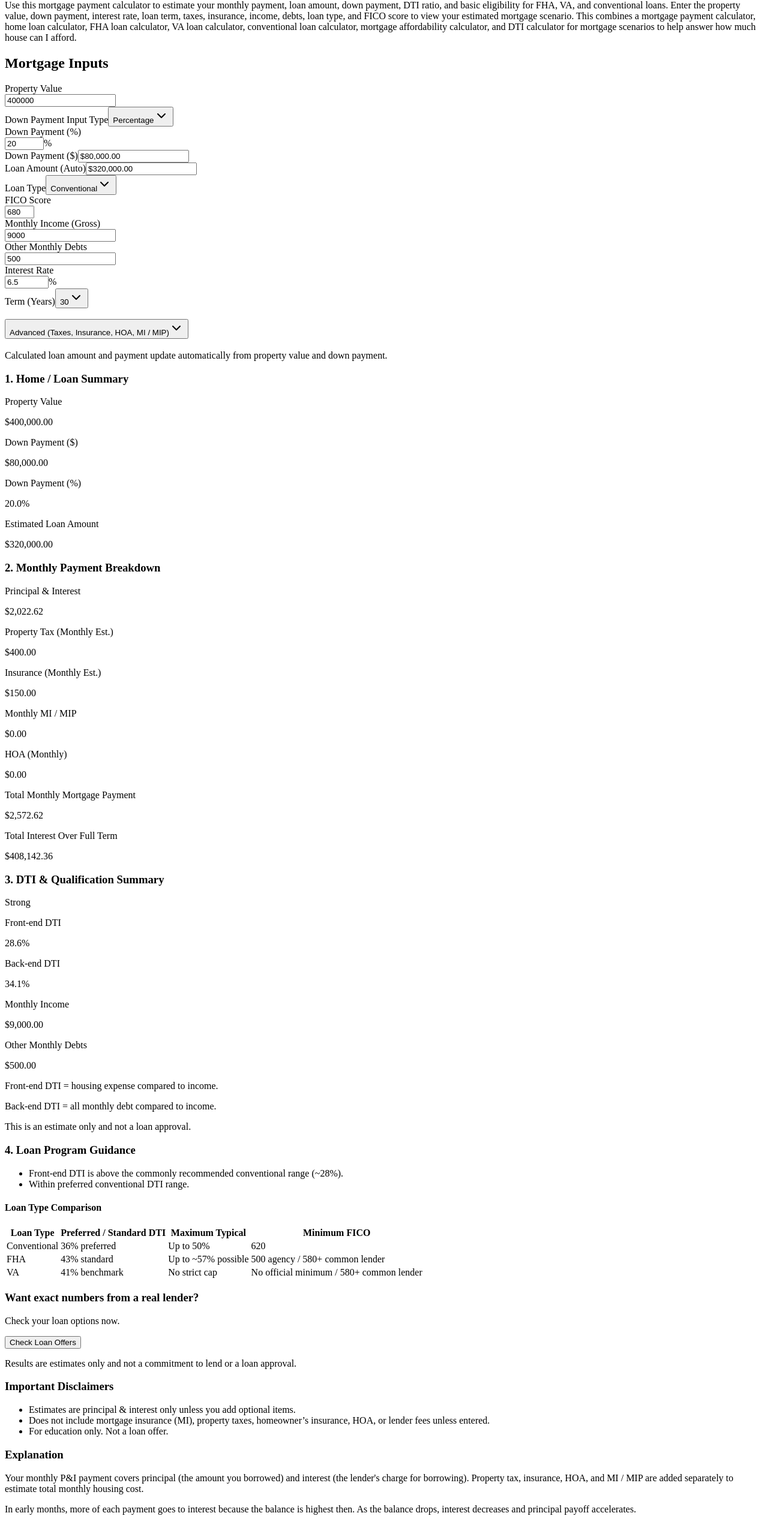
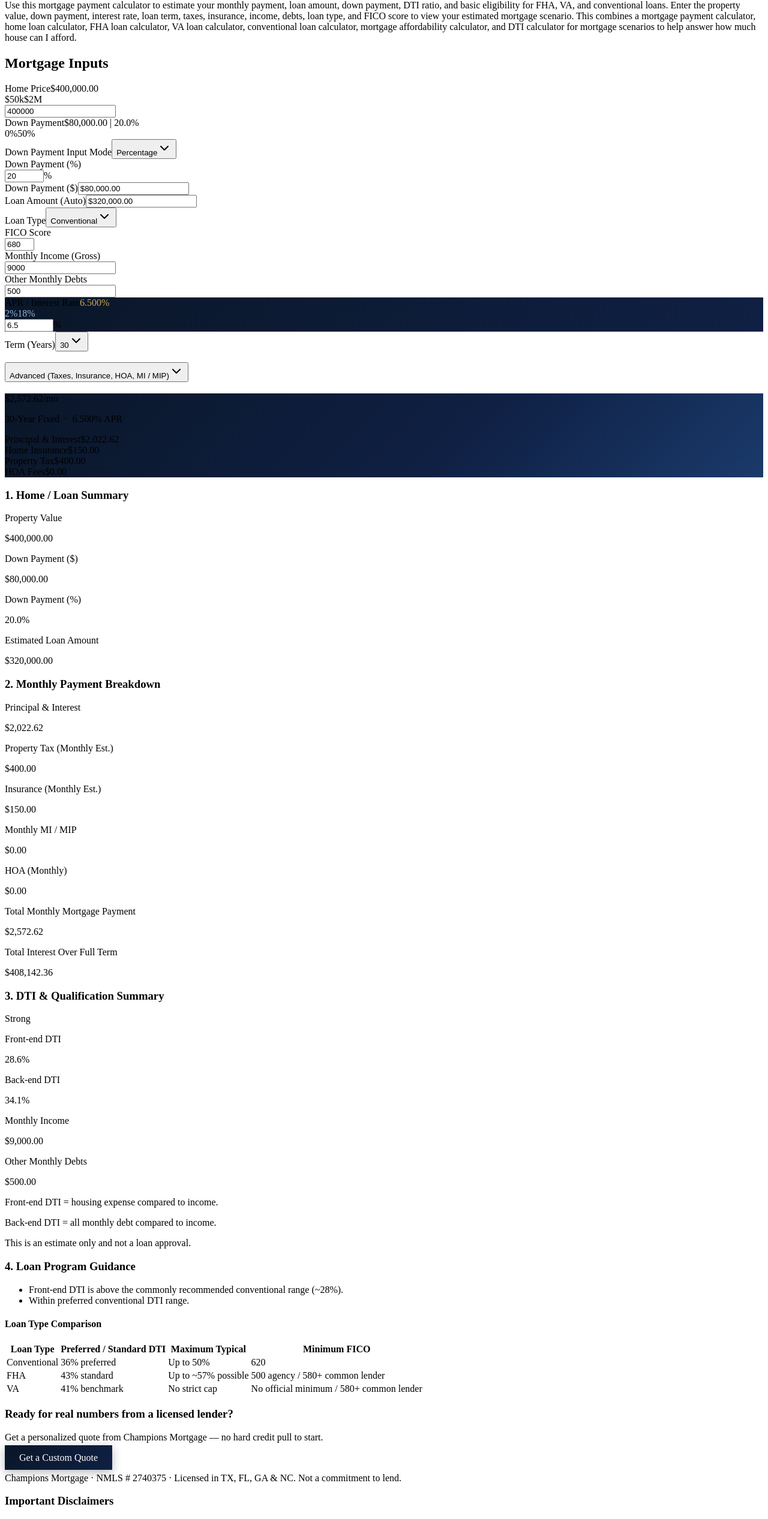
Before and after one commit to delonnhmd/GoldPenny, a React (Vite) app in the folder client/: page /loan-calculators in a window 1280 px wide. Shown: the part 1612-4145 px from the top of the page at 60% size. Built offline with nearby package versions, Linux system fonts and the light colour scheme; a web font is replaced by a local one.

Commit message:
Change in mortgage

```diff
--- a/client/src/pages/LoanCalculators.tsx
+++ b/client/src/pages/LoanCalculators.tsx
@@ -9,6 +9,7 @@ import { Label } from "@/components/ui/label";
 import { Tabs, TabsContent, TabsList, TabsTrigger } from "@/components/ui/tabs";
 import { Accordion, AccordionContent, AccordionItem, AccordionTrigger } from "@/components/ui/accordion";
 import { Select, SelectContent, SelectItem, SelectTrigger, SelectValue } from "@/components/ui/select";
+import { Slider } from "@/components/ui/slider";
 import {
   Table,
   TableBody,
@@ -649,17 +650,54 @@ export default function LoanCalculators() {
               <div className="grid grid-cols-1 lg:grid-cols-2 gap-4">
                 <Card className="p-5 border-slate-200 bg-white space-y-4">
                   <h2 className="text-xl font-semibold text-slate-900">Mortgage Inputs</h2>
+                  {/* Home Price with slider */}
+                  <div className="space-y-2">
+                    <div className="flex items-center justify-between">
+                      <Label htmlFor="property-value">Home Price</Label>
+                      <span className="text-sm font-bold text-slate-900">{formatCurrency(propertyValue)}</span>
+                    </div>
+                    <Slider
+                      value={[propertyValue]}
+                      onValueChange={([v]) => handlePropertyValueChange(v)}
+                      min={50000}
+                      max={2000000}
+                      step={5000}
+                      className="mt-1"
+                    />
+                    <div className="flex justify-between text-xs text-slate-400">
+                      <span>$50k</span><span>$2M</span>
+                    </div>
                     <NumberField
                       id="property-value"
-                    label="Property Value"
+                      label=""
                       value={propertyValue}
                       onChange={handlePropertyValueChange}
                       step={1000}
                     />
+                  </div>
+
+                  {/* Down Payment with slider */}
+                  <div className="space-y-2">
+                    <div className="flex items-center justify-between">
+                      <Label>Down Payment</Label>
+                      <span className="text-sm font-bold text-slate-900">{formatCurrency(downPaymentAmount)} <span className="text-slate-500 font-normal">| {formatPercent(downPaymentPercent, 1)}</span></span>
+                    </div>
+                    <Slider
+                      value={[downPaymentPercent]}
+                      onValueChange={([v]) => syncMortgageByPercent(propertyValue, v)}
+                      min={0}
+                      max={50}
+                      step={0.5}
+                      className="mt-1"
+                    />
+                    <div className="flex justify-between text-xs text-slate-400">
+                      <span>0%</span><span>50%</span>
+                    </div>
+                  </div>
 
                   <div className="grid grid-cols-1 sm:grid-cols-2 gap-3">
                     <div className="space-y-2">
-                      <Label htmlFor="down-payment-type">Down Payment Input Type</Label>
+                      <Label htmlFor="down-payment-type">Down Payment Input Mode</Label>
                       <Select value={downPaymentInputMode} onValueChange={(value) => handleDownPaymentModeChange(value as DownPaymentInputMode)}>
                         <SelectTrigger id="down-payment-type">
                           <SelectValue />
@@ -760,7 +798,24 @@ export default function LoanCalculators() {
                     />
                   </div>
 
-                  <NumberField id="mortgage-rate" label="Interest Rate" value={mortgageRate} onChange={(value) => setMortgageRate(clampRate(value))} step={0.01} max={MAX_RATE} suffix="%" />
+                  {/* APR / Interest Rate — prominent */}
+                  <div className="rounded-xl p-4 space-y-3" style={{ background: "linear-gradient(135deg, #0a1628, #0f2044)" }}>
+                    <div className="flex items-center justify-between">
+                      <Label className="text-sm font-semibold text-white">APR / Interest Rate</Label>
+                      <span className="text-xl font-extrabold" style={{ color: "#c9a84c" }}>{mortgageRate.toFixed(3)}%</span>
+                    </div>
+                    <Slider
+                      value={[mortgageRate]}
+                      onValueChange={([v]) => setMortgageRate(clampRate(v))}
+                      min={2}
+                      max={18}
+                      step={0.001}
+                    />
+                    <div className="flex justify-between text-xs" style={{ color: "#94b4d8" }}>
+                      <span>2%</span><span>18%</span>
+                    </div>
+                    <NumberField id="mortgage-rate" label="" value={mortgageRate} onChange={(value) => setMortgageRate(clampRate(value))} step={0.001} max={MAX_RATE} suffix="%" />
+                  </div>
 
                   <div className="space-y-2">
                     <Label htmlFor="mortgage-term">Term (Years)</Label>
@@ -798,8 +853,37 @@ export default function LoanCalculators() {
                 </Card>
 
                 <div className="space-y-4">
-                  <Card className="p-4 border-slate-200 bg-blue-50/50">
-                    <p className="text-sm font-medium text-blue-900">Calculated loan amount and payment update automatically from property value and down payment.</p>
+                  {/* ── Payment Hero ── */}
+                  <Card className="overflow-hidden border-0 shadow-lg">
+                    <div style={{ background: "linear-gradient(135deg, #0a1628 0%, #0f2044 60%, #1a3a6b 100%)" }} className="p-5 space-y-4">
+                      <div>
+                        <div className="flex items-end gap-1">
+                          <span className="text-4xl font-extrabold text-white">{formatCurrency(totalMonthlyMortgagePayment)}</span>
+                          <span className="text-slate-400 text-base mb-1">/mo</span>
+                        </div>
+                        <p className="text-slate-400 text-sm mt-0.5">
+                          {mortgageTermYears}-Year Fixed &nbsp;·&nbsp; {mortgageRate.toFixed(3)}% APR
+                        </p>
+                      </div>
+                      {/* Breakdown bar */}
+                      {totalMonthlyMortgagePayment > 0 && (
+                        <div className="space-y-2">
+                          <div className="flex w-full h-3 rounded-full overflow-hidden">
+                            <div style={{ width: `${(mortgageResult.monthlyPayment / totalMonthlyMortgagePayment) * 100}%`, background: "#ef4444" }} />
+                            <div style={{ width: `${(propertyTaxMonthly / totalMonthlyMortgagePayment) * 100}%`, background: "#3b82f6" }} />
+                            <div style={{ width: `${(insuranceMonthly / totalMonthlyMortgagePayment) * 100}%`, background: "#14b8a6" }} />
+                            <div style={{ width: `${(hoaMonthly / totalMonthlyMortgagePayment) * 100}%`, background: "#22c55e" }} />
+                            {miMonthly > 0 && <div style={{ width: `${(miMonthly / totalMonthlyMortgagePayment) * 100}%`, background: "#a855f7" }} />}
+                          </div>
+                          <div className="grid grid-cols-2 gap-x-4 gap-y-1 text-xs">
+                            <div className="flex items-center gap-1.5"><span className="w-2.5 h-2.5 rounded-full shrink-0" style={{ background: "#ef4444" }} /><span className="text-slate-300">Principal &amp; Interest</span><span className="ml-auto font-semibold text-white">{formatCurrency(mortgageResult.monthlyPayment)}</span></div>
+                            <div className="flex items-center gap-1.5"><span className="w-2.5 h-2.5 rounded-full shrink-0" style={{ background: "#14b8a6" }} /><span className="text-slate-300">Home Insurance</span><span className="ml-auto font-semibold text-white">{formatCurrency(insuranceMonthly)}</span></div>
+                            <div className="flex items-center gap-1.5"><span className="w-2.5 h-2.5 rounded-full shrink-0" style={{ background: "#3b82f6" }} /><span className="text-slate-300">Property Tax</span><span className="ml-auto font-semibold text-white">{formatCurrency(propertyTaxMonthly)}</span></div>
+                            <div className="flex items-center gap-1.5"><span className="w-2.5 h-2.5 rounded-full shrink-0" style={{ background: "#22c55e" }} /><span className="text-slate-300">HOA Fees</span><span className="ml-auto font-semibold text-white">{formatCurrency(hoaMonthly)}</span></div>
+                          </div>
+                        </div>
+                      )}
+                    </div>
                   </Card>
 
                   <Card className="p-4 border-slate-200 bg-white space-y-3">
@@ -860,28 +944,18 @@ export default function LoanCalculators() {
                   </Card>
 
                   <Card className="p-4 border-slate-200 bg-white space-y-3">
-                    <h3 className="text-base font-semibold text-slate-900">Want exact numbers from a real lender?</h3>
-                    <p className="text-sm text-slate-600">Check your loan options now.</p>
-                    <Button
-                      type="button"
-                      onClick={() => {
-                        const leadSection =
-                          document.getElementById("apply") ??
-                          document.getElementById("lead-form");
-
-                        if (leadSection) {
-                          leadSection.scrollIntoView({ behavior: "smooth", block: "start" });
-                          return;
-                        }
-
-                        window.location.href = "/loan";
-                      }}
+                    <h3 className="text-base font-semibold text-slate-900">Ready for real numbers from a licensed lender?</h3>
+                    <p className="text-sm text-slate-600">Get a personalized quote from Champions Mortgage — no hard credit pull to start.</p>
+                    <a
+                      href="https://championsmortgage.pos.yoursonar.com/?originator=Minh@championsmortgageteam.com"
+                      target="_blank"
+                      rel="noopener noreferrer"
+                      className="flex items-center justify-center gap-2 w-full rounded-xl text-base font-bold transition-all duration-200"
+                      style={{ background: "linear-gradient(135deg, #0a1628 0%, #0f2044 100%)", color: "#ffffff", padding: "12px 24px", textDecoration: "none", boxShadow: "0 4px 16px rgba(10,22,40,0.3)" }}
                     >
-                      Check Loan Offers
-                    </Button>
-                    <p className="text-xs text-slate-600">
-                      Results are estimates only and not a commitment to lend or a loan approval.
-                    </p>
+                      Get a Custom Quote
+                    </a>
+                    <p className="text-xs text-slate-500">Champions Mortgage · NMLS # 2740375 · Licensed in TX, FL, GA &amp; NC. Not a commitment to lend.</p>
                   </Card>
                   <GlobalDisclaimers />
                 </div>
```
Also changed, not shown: client/src/pages/Home.tsx (+11 -4 lines). Lines whose indentation alone changed are shown as unchanged.
